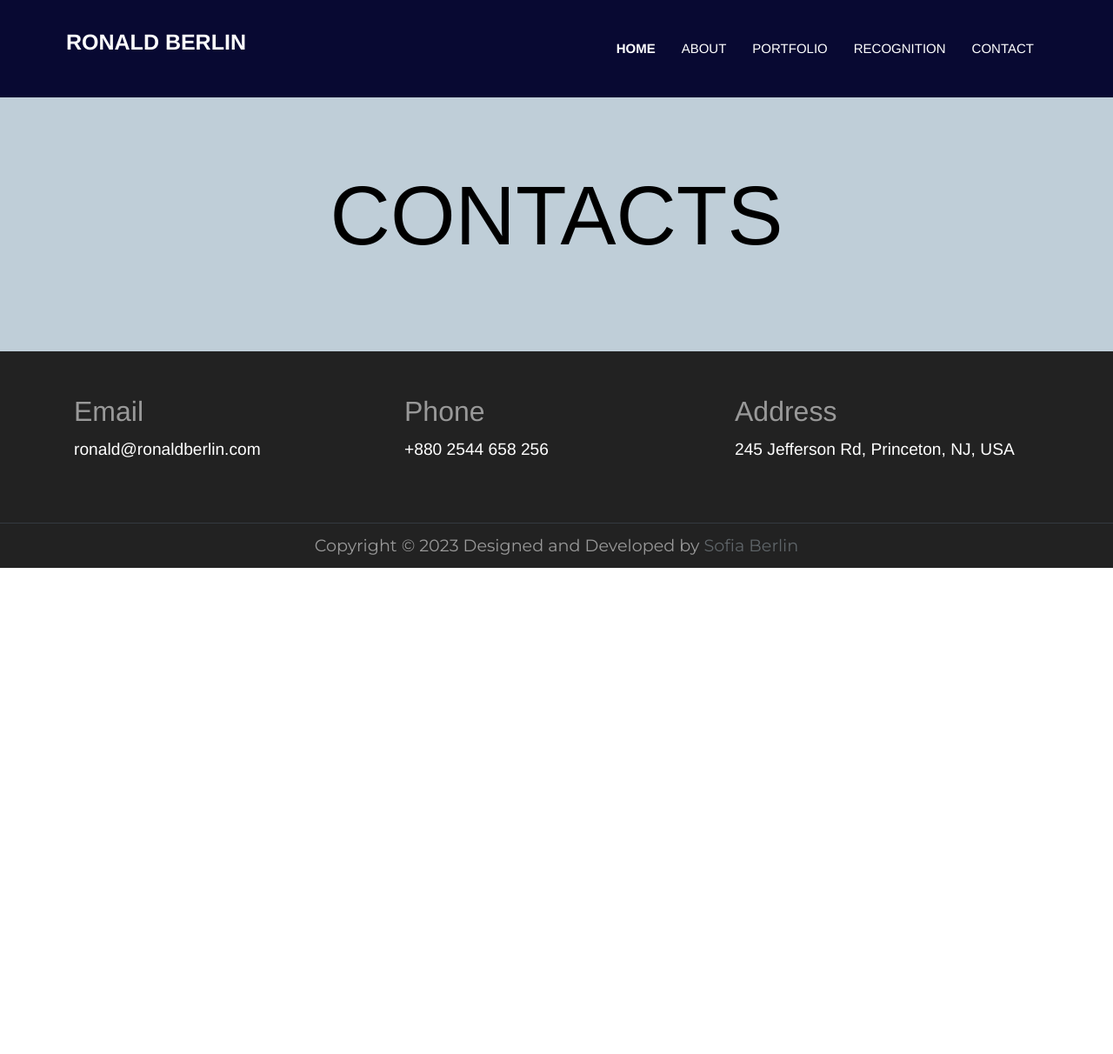
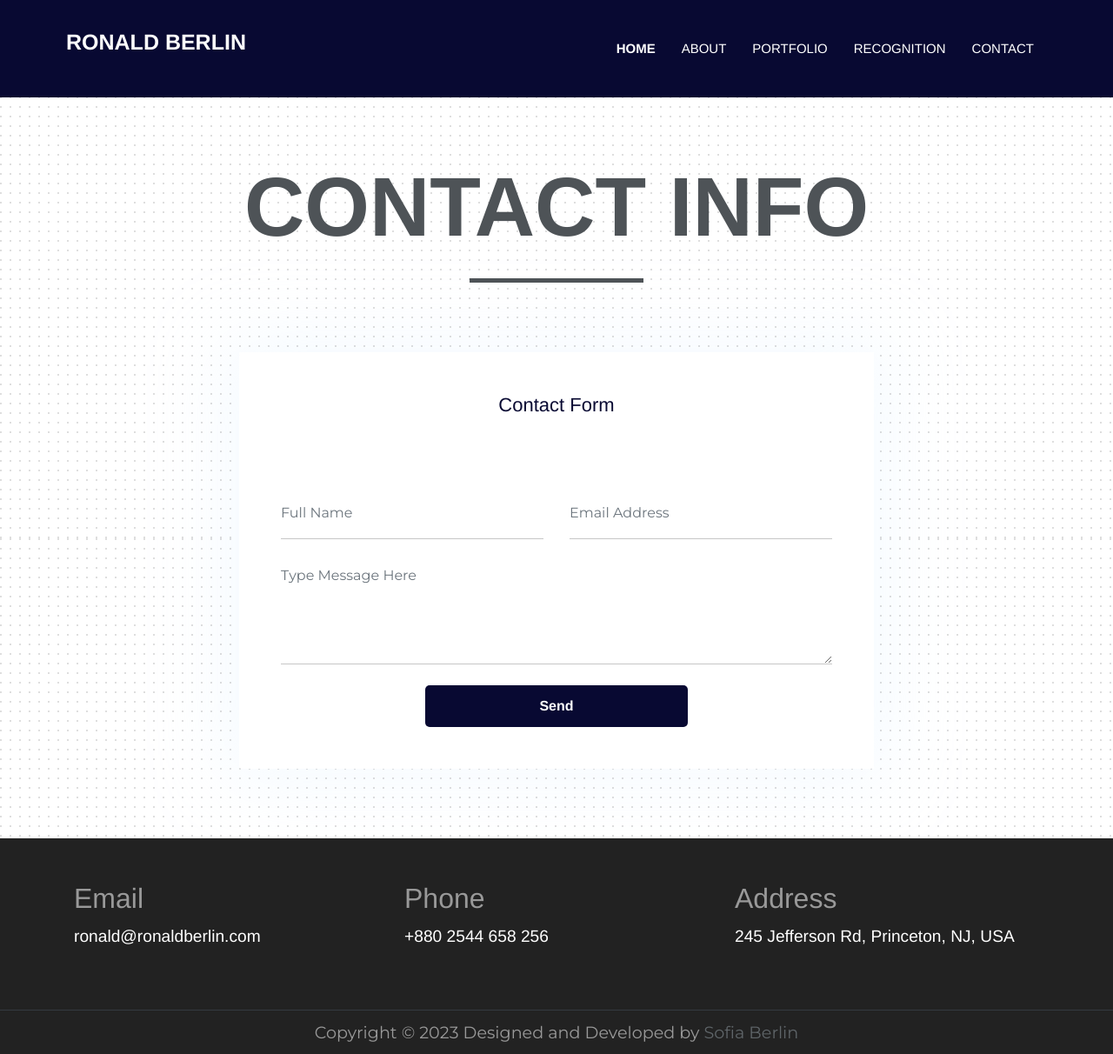
Before and after one commit to sofiamay/website-jekyll-ronaldberlin, a Jekyll site: the page built from _pages/contact.html, in a window 1280 px wide and 1212 px high. Shown: the whole window at 87% size. Built offline with Jekyll 4.4.1, drawn with Linux system fonts in a browser that asks for light colours; nearby versions of some CDN libraries; some web fonts are replaced; some of the changed lines change nothing that is shown.

Commit message:
Complete Contact page and add variable to conact section

```diff
--- a/_includes/contact-section.html
+++ b/_includes/contact-section.html
@@ -1,5 +1,9 @@
+{% assign top_section = false %}
+{% if include.is_top %}
+  {% assign top_section = include.is_top %}
+{% endif %}
 <!-- contact -->
-<section class="section" data-background="{{site.baseurl}}/assets/images/backgrounds/bg-dots.png">
+<section class="section {% if top_section %}top-section{% endif %}" data-background="{{site.baseurl}}/assets/images/backgrounds/bg-dots.png">
   <div class="container">
     <div class="row">
       <div class="col-12 text-center">
--- a/_pages/contact.html
+++ b/_pages/contact.html
@@ -1,4 +1,6 @@
 ---
-layout: page
-title: Contacts
+layout: default-no-footer
+title: Portfolio
 ---
+
+{% include contact-section.html is_top=true %}
```
